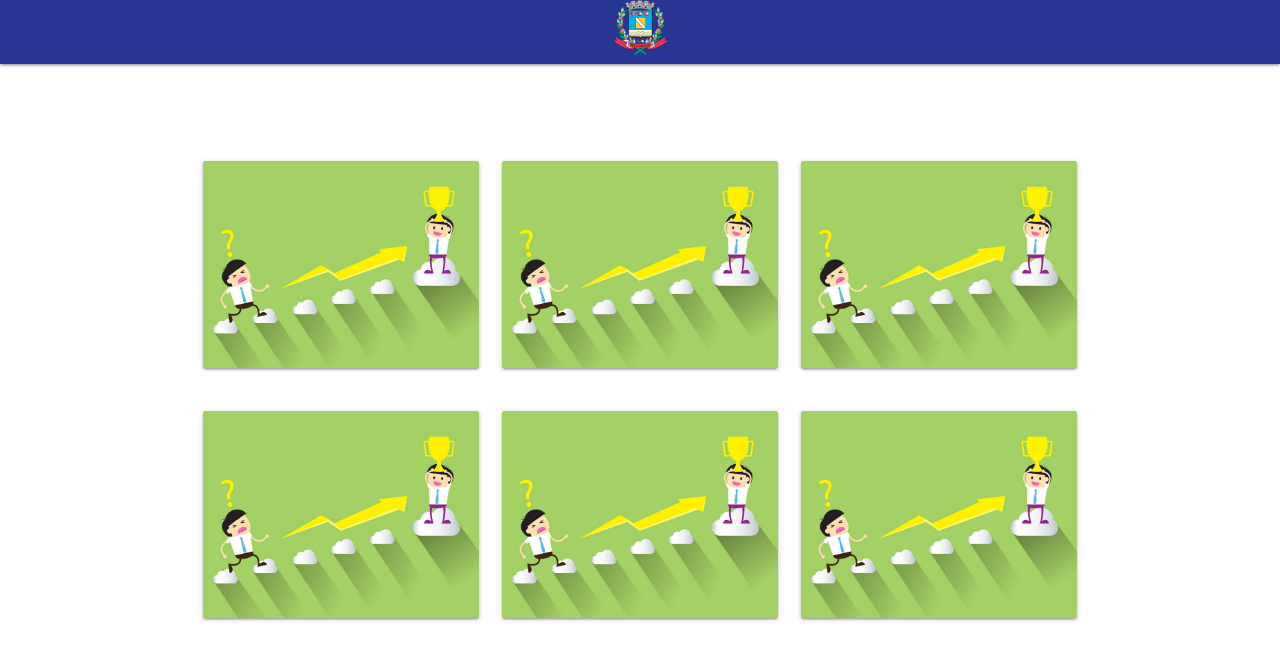
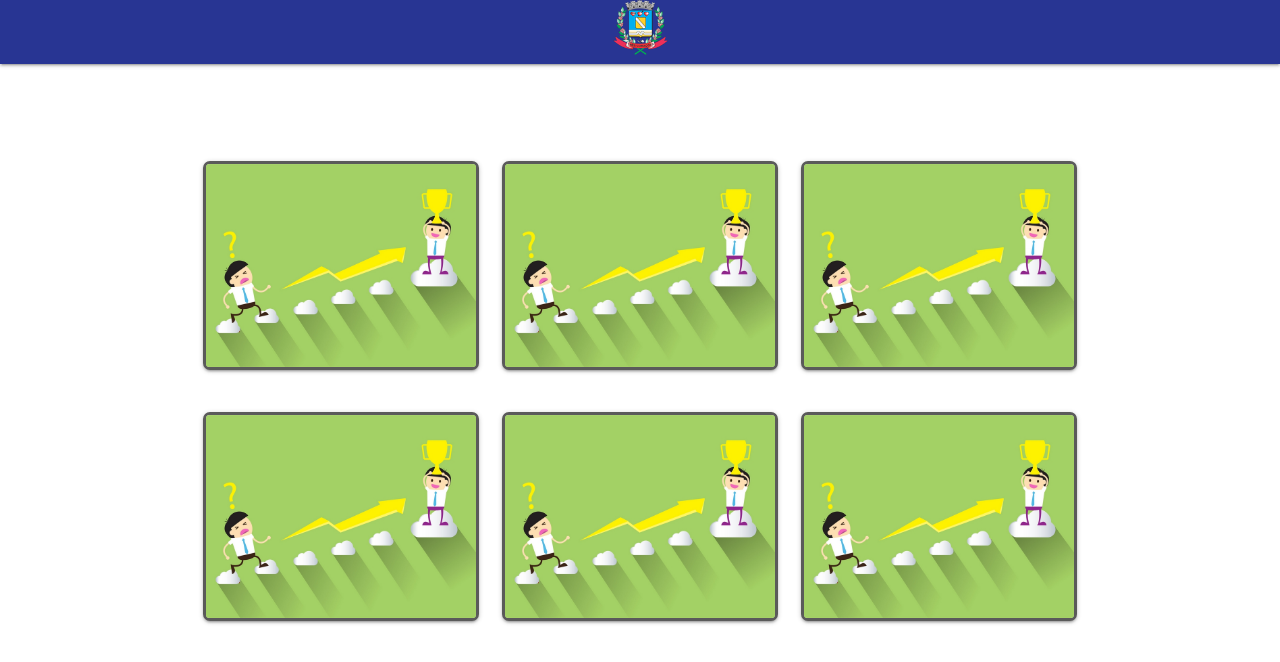
Before and after one commit to camaratc/site-redirecionamento, a plain HTML site: page index.html in a window 1280 px wide. Drawn offline with nearby package versions, Linux system fonts and the light colour scheme.

Commit message:
Transição nos cards

```diff
--- a/css/style.css
+++ b/css/style.css
@@ -10,3 +10,18 @@
 .content{
     margin-top: 10%;
 }
+
+.card{
+    border: solid;
+    border-color: #5a5a5a;
+    border-radius: 7px;
+    transition: border-color 0.75s ease-in-out;
+}
+
+.card:hover{
+    border-color: #283593;
+}
+
+.card-image{
+    border-radius: 3px;
+}
```
